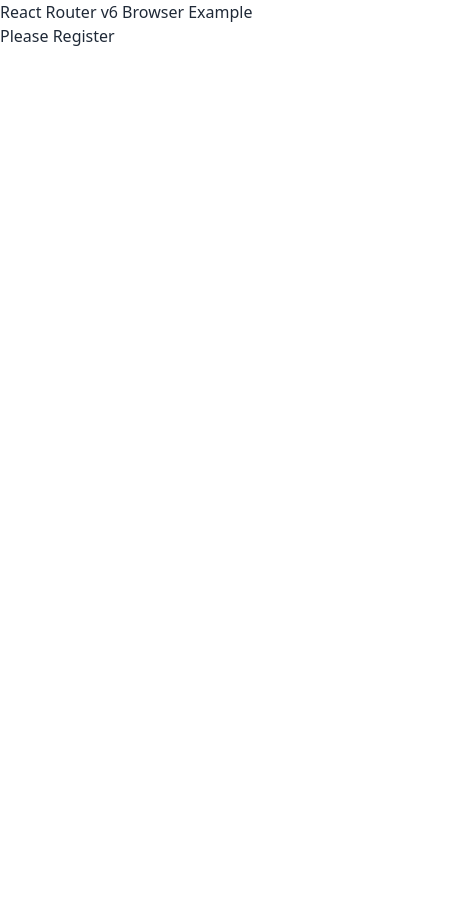
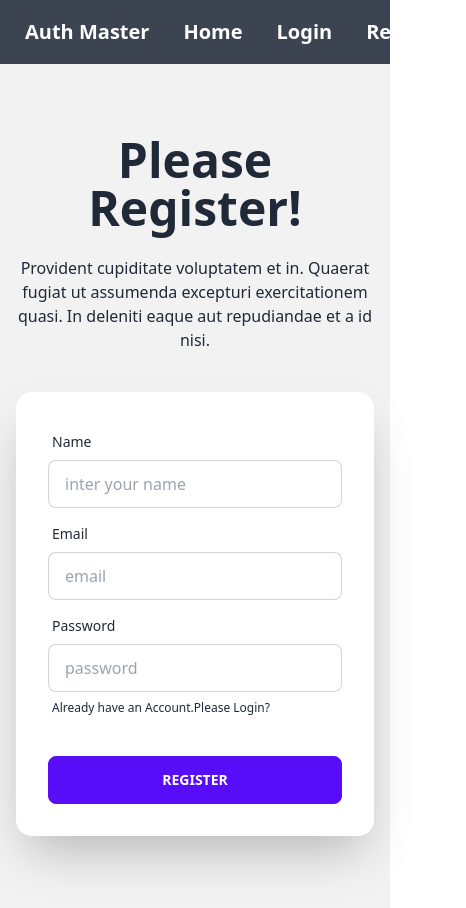
Before and after one commit to mahafujahamed/auth-firebase-context-taillwind, a React (Vite) app: page /register in a window 390 px wide. Shown: the whole page, 466 px wide, since content can reach past the window. Before the commit the page ends 844 px from the top, so only its background shows below. Built offline with nearby package versions, Linux system fonts and the light colour scheme.

Commit message:
added form using daisyui

```diff
--- a/src/Layout/Main.jsx
+++ b/src/Layout/Main.jsx
@@ -1,10 +1,11 @@
 import React from 'react';
 import { Outlet } from 'react-router-dom';
+import Header from '../components/Header/Header';
 
 const Main = () => {
     return (
         <div>
-            <h1>React Router v6 Browser Example</h1>
+            <Header></Header>
             <Outlet></Outlet>
         </div>
     );
--- a/src/components/Header/Header.jsx
+++ b/src/components/Header/Header.jsx
@@ -1,16 +1,15 @@
 import React from 'react';
+import { Link } from 'react-router-dom';
+
 
 const Header = () => {
     return (
         <div>
             <div className="navbar bg-neutral text-neutral-content">
-                <a className="btn btn-ghost normal-case text-xl">daisyUI</a>
-            </div>
-            <div className="navbar bg-base-300">
-                <a className="btn btn-ghost normal-case text-xl">daisyUI</a>
-            </div>
-            <div className="navbar bg-primary text-primary-content">
-                <a className="btn btn-ghost normal-case text-xl">daisyUI</a>
+                <a className="btn btn-ghost normal-case text-xl">Auth Master</a>
+                <Link className="btn btn-ghost normal-case text-xl" to="/">Home</Link>
+                <Link className="btn btn-ghost normal-case text-xl" to="/login">Login</Link>
+                <Link className="btn btn-ghost normal-case text-xl" to="/register">Register</Link>
             </div>
         </div>
     );
--- a/src/components/Login.jsx
+++ b/src/components/Login.jsx
@@ -1,9 +1,50 @@
 import React from 'react';
+import { Link } from 'react-router-dom';
 
 const Login = () => {
+
+    const handleLogin = (event) => {
+        // stop reloding form page
+        event.preventDefault();
+        // ------------------------------
+        // get form data
+        const form = event.target;
+        const email = event.target.email.value;
+        const password = event.target.password.value;
+        console.log(email, password);
+    }
+
     return (
-        <div>
-            <h2>This is Login</h2>
+        <div className="hero min-h-screen bg-base-200">
+            <div className="hero-content flex-col lg:flex-row-reverse">
+                <div className="text-center lg:text-left">
+                    <h1 className="text-5xl font-bold">Please Login!</h1>
+                    <p className="py-6">Provident cupiditate voluptatem et in. Quaerat fugiat ut assumenda excepturi exercitationem quasi. In deleniti eaque aut repudiandae et a id nisi.</p>
+                </div>
+                <div className="card flex-shrink-0 w-full max-w-sm shadow-2xl bg-base-100">
+                    <form onSubmit={handleLogin} className="card-body">
+                        <div className="form-control">
+                            <label className="label">
+                                <span className="label-text">Email</span>
+                            </label>
+                            <input type="email" name='email' placeholder="email" className="input input-bordered" required />
+                        </div>
+                        <div className="form-control">
+                            <label className="label">
+                                <span className="label-text">Password</span>
+                            </label>
+                            <input type="password" name='password' placeholder="password" className="input input-bordered" required />
+                            <label className="label">
+                                <Link to="/register" className="label-text-alt link link-hover">Forgot password?</Link>
+                                <Link to="/register" className="label-text-alt link link-hover">New to Auth Master</Link>
+                            </label>
+                        </div>
+                        <div className="form-control mt-6">
+                            <button className="btn btn-primary">Login</button>
+                        </div>
+                    </form>
+                </div>
+            </div>
         </div>
     );
 };
--- a/src/components/Register.jsx
+++ b/src/components/Register.jsx
@@ -1,9 +1,53 @@
 import React from 'react';
+import { Link } from 'react-router-dom';
 
 const Register = () => {
+
+    const handleRegister = (event) => {
+        event.preventDefault();
+        const form = event.target;
+        const name = form.name.value;
+        const email = form.email.value;
+        const password = form.password.value;
+        console.log(name, email, password);
+    }
+
     return (
-        <div>
-            	<h2>Please Register</h2>
+        <div className="hero min-h-screen bg-base-200">
+            <div className="hero-content flex-col lg:flex-row-reverse">
+                <div className="text-center lg:text-left">
+                    <h1 className="text-5xl font-bold">Please Register!</h1>
+                    <p className="py-6">Provident cupiditate voluptatem et in. Quaerat fugiat ut assumenda excepturi exercitationem quasi. In deleniti eaque aut repudiandae et a id nisi.</p>
+                </div>
+                <div className="card flex-shrink-0 w-full max-w-sm shadow-2xl bg-base-100">
+                    <form onSubmit={handleRegister} className="card-body">
+                        <div className="form-control">
+                            <label className="label">
+                                <span className="label-text">Name</span>
+                            </label>
+                            <input type="text" name='name' placeholder="inter your name" className="input input-bordered" required />
+                        </div>
+                        <div className="form-control">
+                            <label className="label">
+                                <span className="label-text">Email</span>
+                            </label>
+                            <input type="email" name='email' placeholder="email" className="input input-bordered" required />
+                        </div>
+                        <div className="form-control">
+                            <label className="label">
+                                <span className="label-text">Password</span>
+                            </label>
+                            <input type="password" name='password' placeholder="password" className="input input-bordered" required />
+                            <label className="label">
+                                <Link to="/login" className="label-text-alt link link-hover">Already have an Account.Please Login?</Link>
+                            </label>
+                        </div>
+                        <div className="form-control mt-6">
+                            <button className="btn btn-primary">Register</button>
+                        </div>
+                    </form>
+                </div>
+            </div>
         </div>
     );
 };
```
